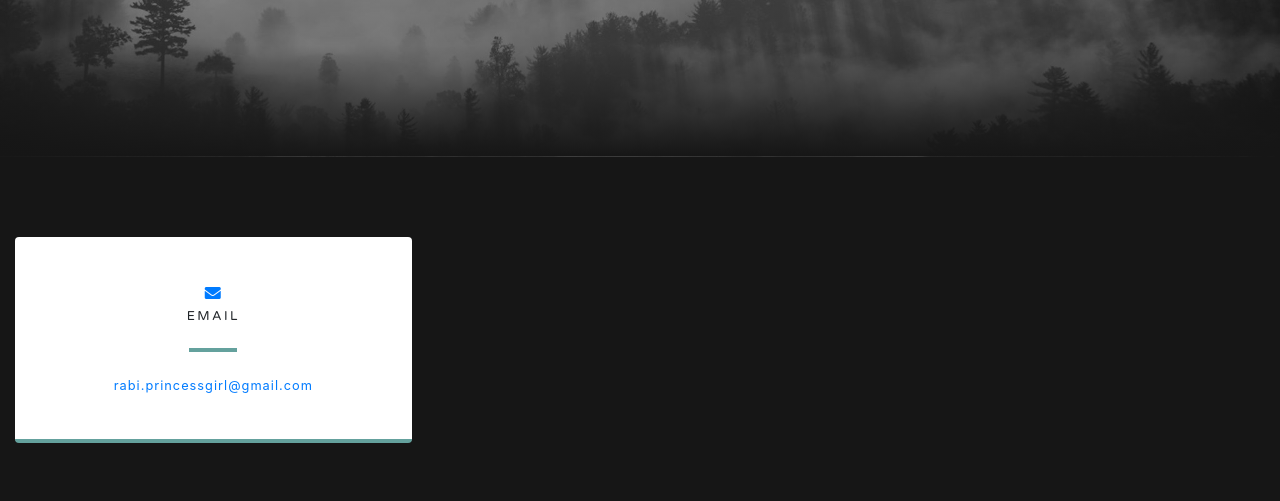
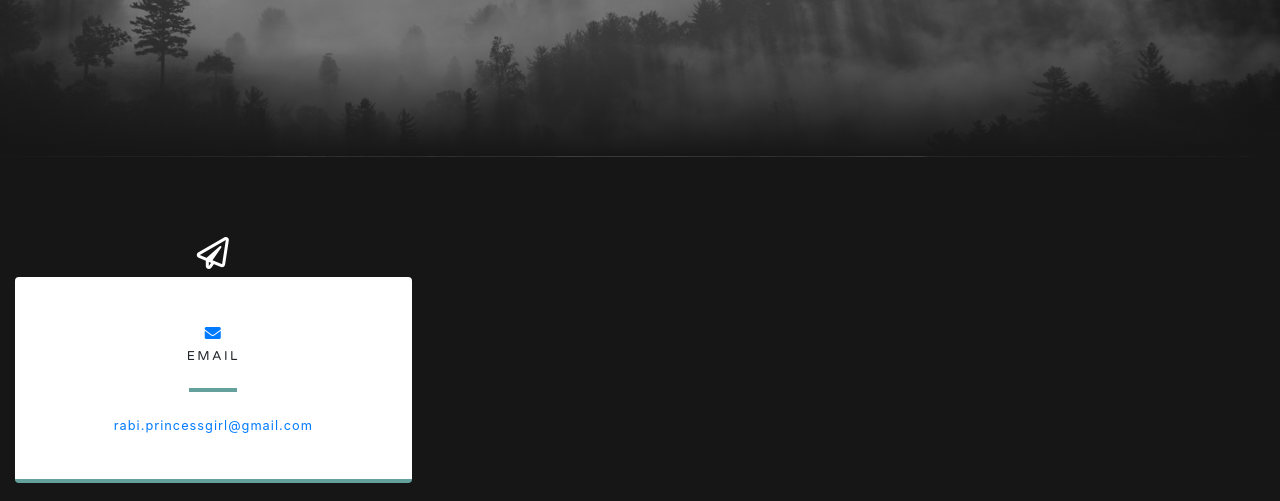
Before and after one commit to rabaaa/Rabia, a website with bundled scripts: page index.html in a window 1280 px wide. Shown: the part 2279-2780 px from the top of the page. Built offline with nearby package versions, Linux system fonts and the light colour scheme.

Commit message:
Update index.html

```diff
--- a/index.html
+++ b/index.html
@@ -172,7 +172,7 @@
   <section class="contact-section bg-black text-center">
 
         <div class="col-md-4 mb-3 mb-md-0">
-
+  <i class="far fa-paper-plane fa-2x mb-2 text-white"></i>
           <div class="card py-4 h-100 text-center">
             <div class="card-body text-center">
               <i class="fas fa-envelope text-primary mb-2"></i>
```
